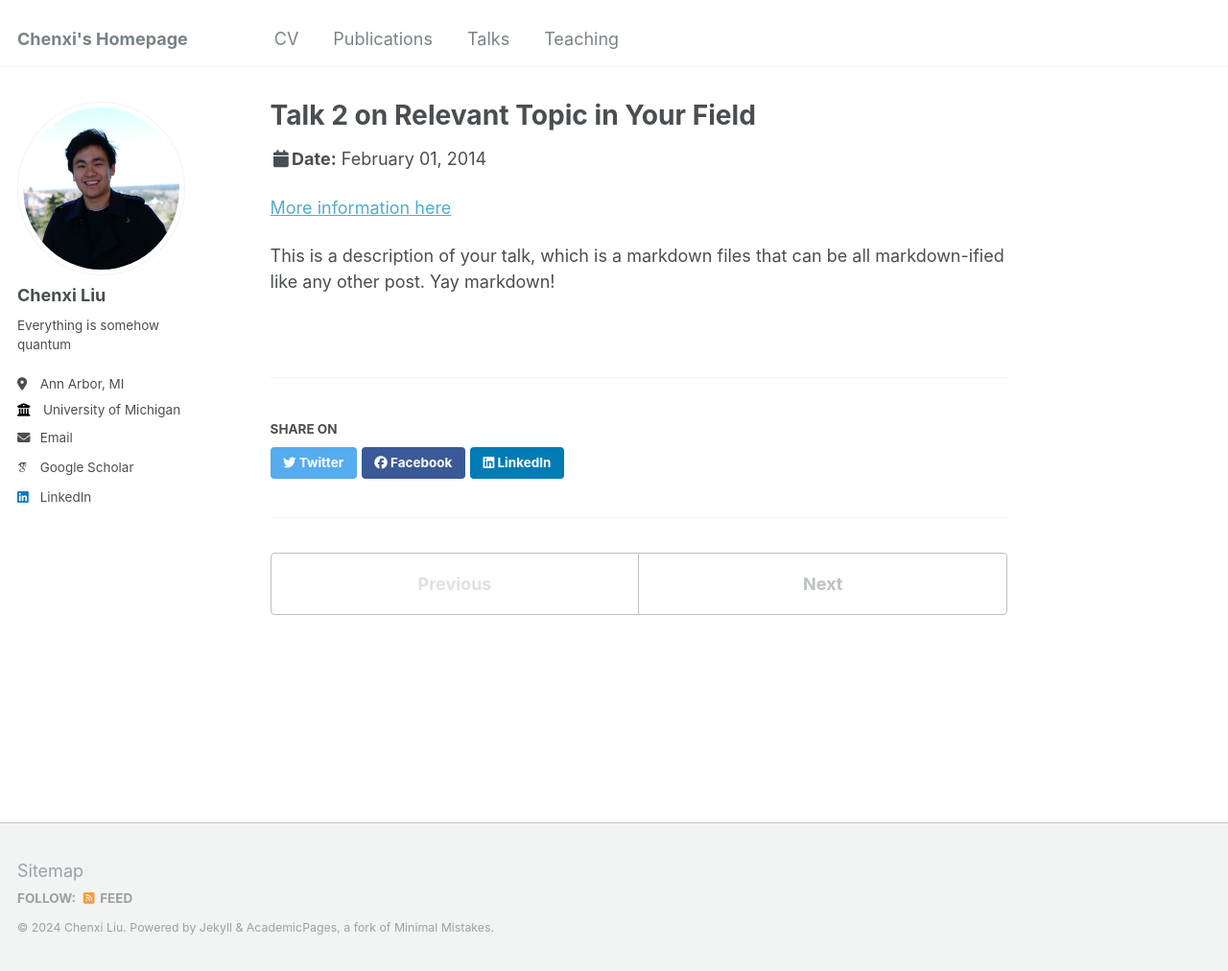
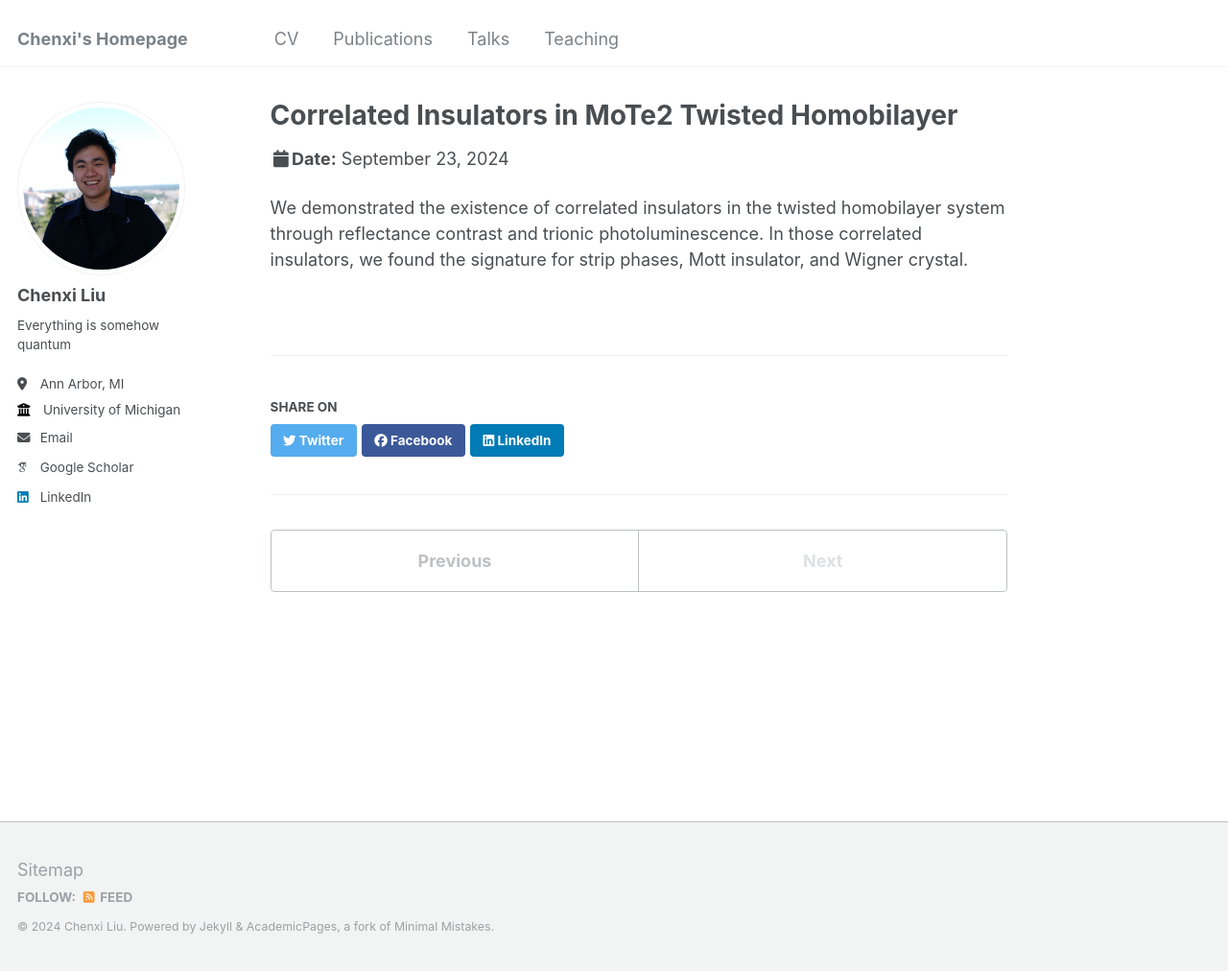
Before and after one commit to chenxil6/chenxi_liu.github.io, a Jekyll site: the page built from _talks/2014-02-01-talk-2.md, in a window 1280 px wide and 1012 px high. Shown: the whole window at 96% size. Built offline with Jekyll 4.4.1, drawn with Linux system fonts in a browser that asks for light colours; some web fonts are replaced.

Commit message:
Update 2014-02-01-talk-2.md

```diff
--- a/_talks/2014-02-01-talk-2.md
+++ b/_talks/2014-02-01-talk-2.md
@@ -1,13 +1,12 @@
 ---
-title: "Talk 2 on Relevant Topic in Your Field"
+title: "Correlated Insulators in MoTe2 Twisted Homobilayer"
 collection: talks
-type: "Talk"
-permalink: /talks/2014-02-01-talk-2
-venue: "London School of Testing"
-date: 2014-02-01
-location: "London, UK"
+type: "Poster Presentation"
+permalink: /talks/2024-09-23
+venue: "FiO/LS"
+date: 2024-09-23
+location: "Denver, CO"
 ---
 
-[More information here](http://example2.com)
-
-This is a description of your talk, which is a markdown files that can be all markdown-ified like any other post. Yay markdown!
+We demonstrated the existence of correlated insulators in the twisted homobilayer system through reflectance contrast and trionic photoluminescence.
+In those correlated insulators, we found the signature for strip phases, Mott insulator, and Wigner crystal.
```
